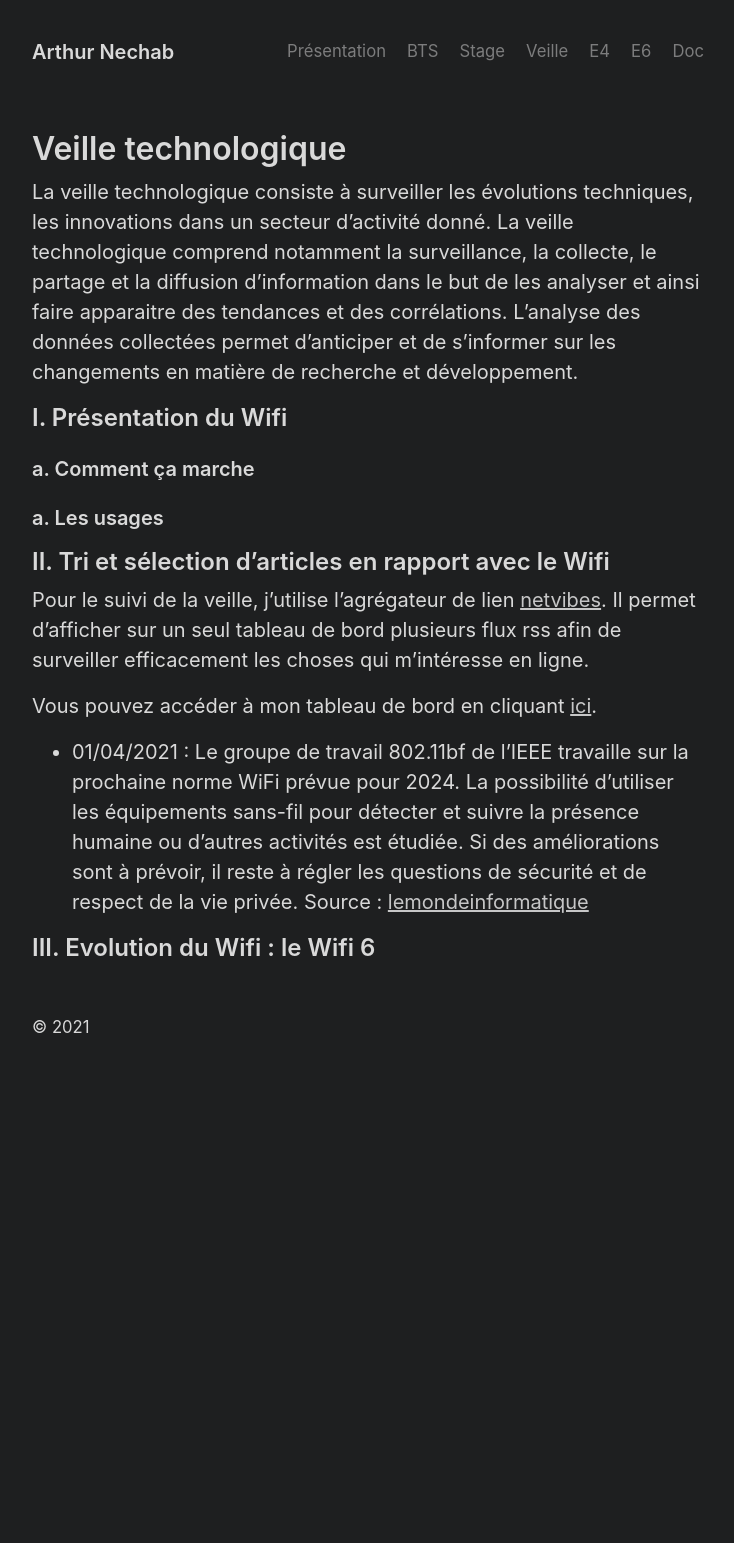
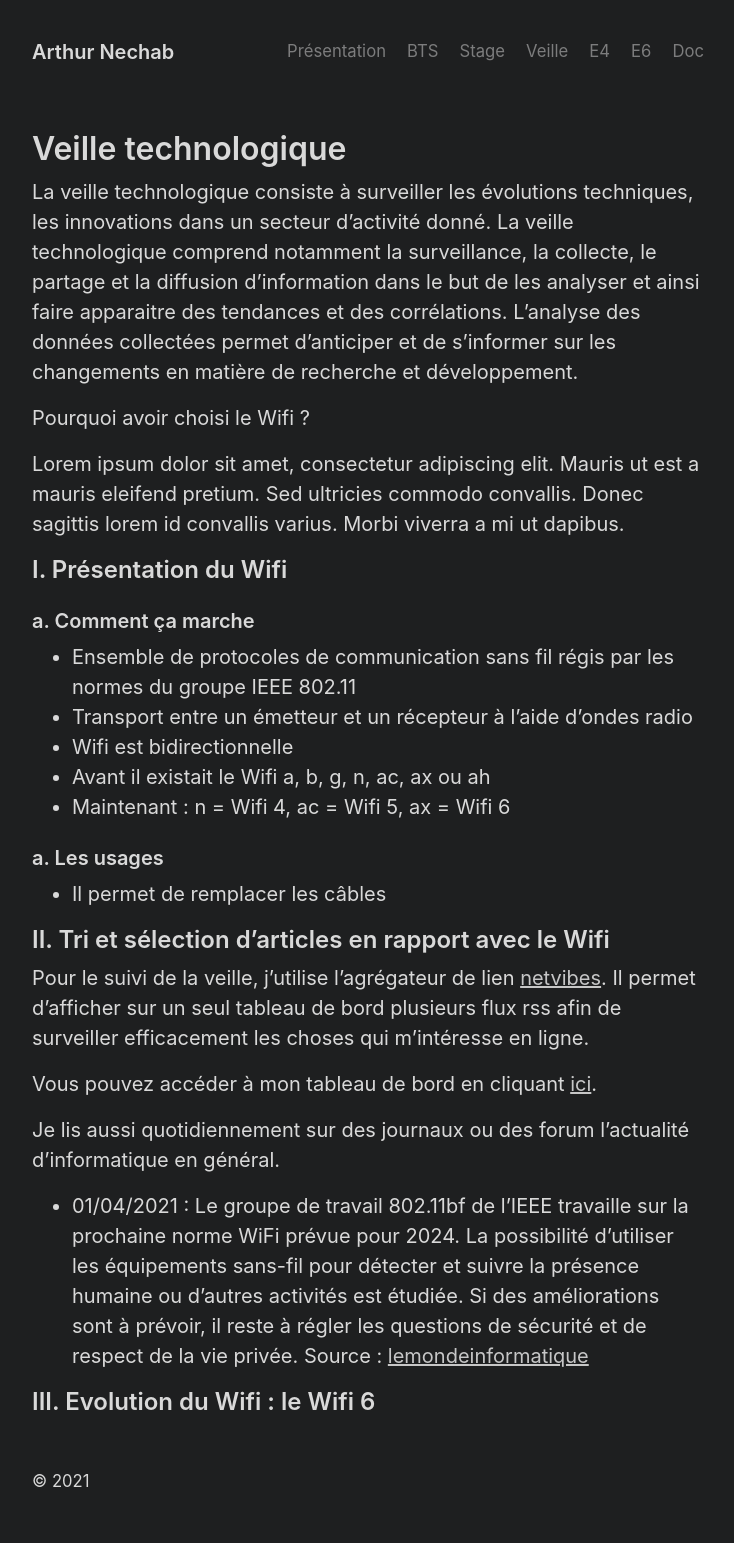
Before and after one commit to arthur-nechab/portfolio, a Jekyll site: the page built from veille.md, in a window 1280 px wide. Shown: the whole page, without its empty margins (272-1006 px from the left). Built offline with Jekyll 4.4.1, drawn with Linux system fonts in a browser that asks for light colours; before the commit the page ends 1089 px from its top, so only the background shows below that.

Commit message:
Update veille.md

```diff
--- a/veille.md
+++ b/veille.md
@@ -7,10 +7,23 @@
 
 La veille technologique consiste à surveiller les évolutions techniques, les innovations dans un secteur d’activité donné. La veille technologique comprend notamment la surveillance, la collecte, le partage et la diffusion d’information dans le but de les analyser et ainsi faire apparaitre des tendances et des corrélations. L’analyse des données collectées permet d’anticiper et de s’informer sur les changements en matière de recherche et développement.
 
+Pourquoi avoir choisi le Wifi ?
+
+Lorem ipsum dolor sit amet, consectetur adipiscing elit. Mauris ut est a mauris eleifend pretium. Sed ultricies commodo convallis. Donec sagittis lorem id convallis varius. Morbi viverra a mi ut dapibus.
+
 ## I. Présentation du Wifi
 
 ### a. Comment ça marche
+
+- Ensemble de protocoles de communication sans fil régis par les normes du groupe IEEE 802.11
+- Transport entre un émetteur et un récepteur à l’aide d’ondes radio
+- Wifi est bidirectionnelle
+- Avant il existait le Wifi a, b, g, n, ac, ax ou ah
+- Maintenant : n = Wifi 4, ac = Wifi 5, ax = Wifi 6
+
 ### a. Les usages
+
+- Il permet de remplacer les câbles
 
 ## II. Tri et sélection d'articles en rapport avec le Wifi
 
@@ -18,6 +31,8 @@
 
 Vous pouvez accéder à mon tableau de bord en cliquant [ici](https://www.netvibes.com/arthuritic#Wifi).
 
+Je lis aussi quotidiennement sur des journaux ou des forum l’actualité d’informatique en général.
+
 - 01/04/2021 : Le groupe de travail 802.11bf de l'IEEE travaille sur la prochaine norme WiFi prévue pour 2024. La possibilité d'utiliser les équipements sans-fil pour détecter et suivre la présence humaine ou d'autres activités est étudiée. Si des améliorations sont à prévoir, il reste à régler les questions de sécurité et de respect de la vie privée.
 Source : [lemondeinformatique](https://www.lemondeinformatique.fr/actualites/lire-avec-80211bf-des-equipements-wifi-transformes-en-capteurs-82470.html)
 
```
